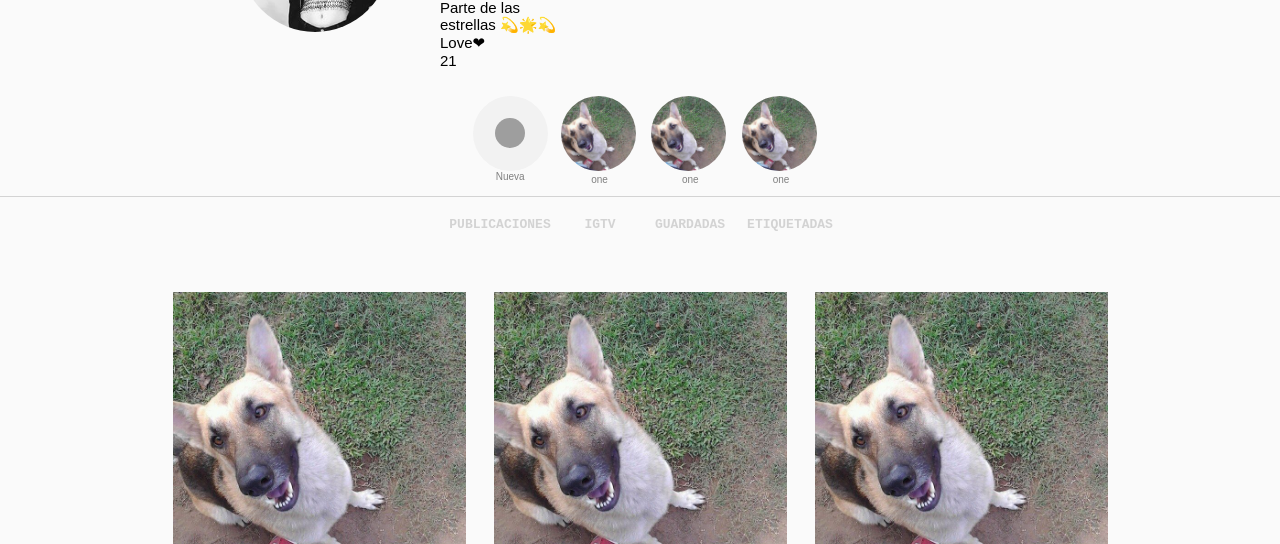
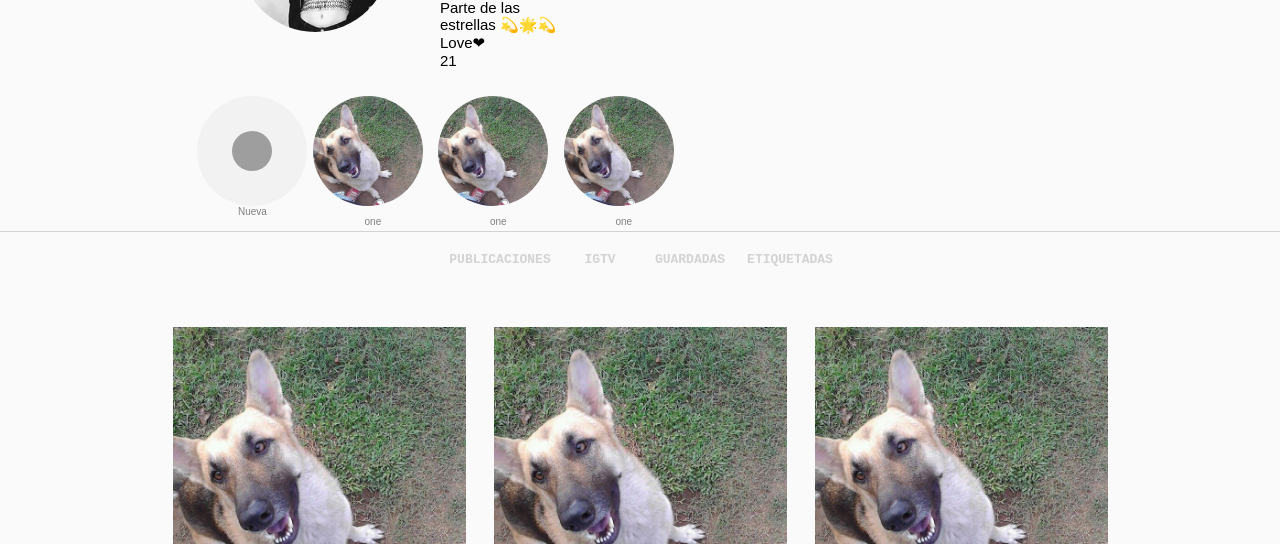
Before and after one commit to bettyrjc/instagram-copy, a plain HTML site: page index.html in a window 1280 px wide. Shown: the part 256-800 px from the top of the page. Drawn offline with Linux system fonts and the light colour scheme; grey boxes are pictures that could not be loaded.

Commit message:
ajustando historitas destacadas

```diff
--- a/index.css
+++ b/index.css
@@ -102,7 +102,7 @@ h1{
   grid-template-columns: 120px 80px 100px 100px;
   justify-content: center;
   justify-items: center;
-
+  border-top: 1px solid lightgray;
   padding-top: 20px;
   font-family: monospace;
 }
@@ -165,29 +165,32 @@ h1{
 /* destacadas */
 .destacadas{
   display: flex;
-  justify-content: center;
-  height:  100px;
-  border-bottom: 1px solid lightgray;
+  justify-content: flex-start;
+  margin-left: 15%;
+  margin-bottom: 5px;
+   height:  130px;
+
 }
 .important_1{
-  margin-left: 1%;
+  margin-left: 0.5%;
 
 }
 .otra-image{
-  width: 78px;
-  height: 78px;
+  width: 120px;
+  height: 120px;
+
 
 }
 .otra-image img {
-  width: 75px;
-  height: 75px;
-  border-radius: 50%;
+  width: 110px;
+    height: 110px;
+    border-radius: 50%;
 
 }
 .otra_0{
   background: #F2F2F2;
-  width: 75px;
-  height: 75px;
+  width: 110px;
+  height: 110px;
   -moz-border-radius: 50%;
   -webkit-border-radius: 50%;
   border-radius: 50%;
@@ -195,10 +198,10 @@ h1{
 }
 .otra_0 img{
   position: absolute;
-  width: 30px;
-  height: 30px;
-  top: 22px;
-  left: 22px;
+  width: 40px;
+  height: 40px;
+  top: 35px;
+  left: 35px;
 }
 .text{
   text-align: center;
@@ -206,6 +209,8 @@ h1{
   font-size: 10px;
   color: gray
 }
+
+
 @media screen and (max-width: 768px) {
   .hero,
   .post-list {
```
Also changed, not shown: index.html (+1 -0 lines).
